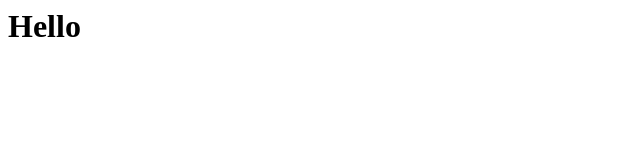
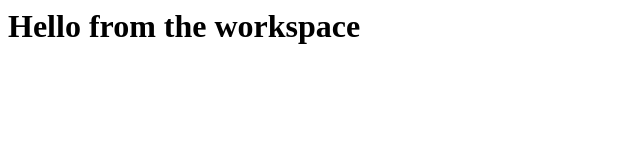
Before and after one commit to rjloureiro/skills-code-with-codespaces, a plain HTML site: page index.html in a window 1280 px wide. Shown: the whole page, without its empty margins (0-640 px from the left). Drawn offline with Linux system fonts and the light colour scheme.

Commit message:
Adding Hello from the codespace

```diff
--- a/index.html
+++ b/index.html
@@ -1,3 +1,3 @@
 <html>
-  <h1>Hello</h1>
+  <h1>Hello from the workspace</h1>
 </html>
```
